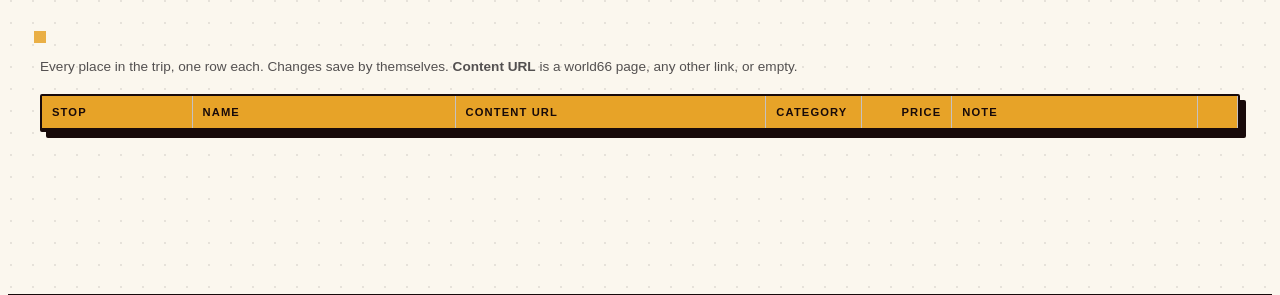
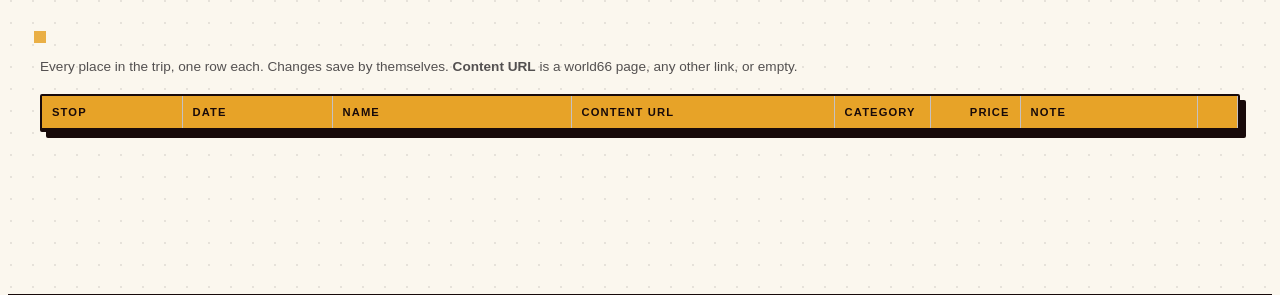
Before and after one commit to richardosinga/tabbi, a Django app: template templates/plans/plan_sheet.html in a window 1280 px wide. Shown: the part 142-437 px from the top of the page. Run offline with Django 5.2, Linux system fonts and the light colour scheme; the template is opened without the code that fills it, so the values that code supplies are empty; some web fonts are replaced.

Commit message:
Sheet: a Date column
Stop lines show their dates in the Date column (written to the heading); places
can have a date of their own too, stored as date=… on the rich bullet (quoted
when it has spaces).

Co-Authored-By: Claude Opus 5.5 <noreply@anthropic.com>

```diff
--- a/static/plans/css/scrapbook.css
+++ b/static/plans/css/scrapbook.css
@@ -799,3 +799,6 @@ button.plan-poi-title, button.sb-coaster-title {
 .tabbi-page .sb-sheet textarea { font-family: 'Caveat', cursive; }
 .sb-sheet textarea:focus { box-shadow: inset 0 0 0 2px #e7a328; }
 .sb-sheet input[data-s="dates"]:focus { background: #FFF7E0; box-shadow: inset 0 0 0 2px #e7a328; }
+.sb-sheet col.c-date { width: 150px; } .sb-sheet col.c-stop { width: 140px; } .sb-sheet col.c-name { width: 20%; } .sb-sheet col.c-url { width: 22%; }
+.sb-sheet { min-width: 1120px; }
+.tabbi-page .sb-sheet input[data-f="date"] { font-size: 0.72rem; font-weight: 800; letter-spacing: 0.06em; text-transform: uppercase; color: #C2410C; }
--- a/templates/plans/plan_sheet.html
+++ b/templates/plans/plan_sheet.html
@@ -19,11 +19,11 @@
   <div class="sb-sheet-wrap">
     <table class="sb-sheet" id="sheet">
       <colgroup>
-        <col class="c-stop"><col class="c-name"><col class="c-url"><col class="c-cat"><col class="c-price"><col class="c-note"><col class="c-del">
+        <col class="c-stop"><col class="c-date"><col class="c-name"><col class="c-url"><col class="c-cat"><col class="c-price"><col class="c-note"><col class="c-del">
       </colgroup>
       <thead>
         <tr>
-          <th scope="col">Stop</th><th scope="col">Name</th><th scope="col">Content URL</th>
+          <th scope="col">Stop</th><th scope="col">Date</th><th scope="col">Name</th><th scope="col">Content URL</th>
           <th scope="col">Category</th><th scope="col" class="num">Price</th><th scope="col">Note</th><th scope="col"><span class="sb-visually-hidden">Remove</span></th>
         </tr>
       </thead>
@@ -40,7 +40,7 @@
   var status = document.getElementById('sheet-status');
   var totalEl = document.getElementById('sheet-total');
   var CATS = [['do', 'Do'], ['eat', 'Eat'], ['drink', 'Drink']];
-  var FIELDS = ['stop', 'name', 'url', 'category', 'price', 'note'];
+  var FIELDS = ['stop', 'date', 'name', 'url', 'category', 'price', 'note'];
   var stopsBySlug = {};
   data.stops.forEach(function(s) { stopsBySlug[s.slug] = s; });
 
@@ -64,23 +64,25 @@
     th.appendChild(el('a', {href: s.url, text: s.city}));
     if (s.daytrip) th.appendChild(el('span', {'class': 'sb-sheet-dt', text: 'day trip'}));
     head.appendChild(th);
-    var dates = el('input', {type: 'text', 'data-s': 'dates', 'aria-label': 'Dates of ' + s.city, placeholder: 'dates, e.g. 19–22 July 2027'});
+    var dates = el('input', {type: 'text', 'data-s': 'dates', 'aria-label': 'Dates of ' + s.city, placeholder: 'dates'});
     dates.value = s.dates || '';
-    head.appendChild(el('td', {colspan: '3', 'class': 'sb-sheet-dates-cell'}, [dates]));
+    head.appendChild(el('td', {'class': 'sb-sheet-dates-cell'}, [dates]));
+    head.appendChild(el('td', {colspan: '3'}));
     head.appendChild(el('td', {'class': 'num sb-sheet-sub'}));
     var notes = el('textarea', {'data-s': 'notes', rows: '1', 'aria-label': 'Notes for ' + s.city, placeholder: 'notes for ' + s.city + '…'});
     notes.value = (s.notes || []).join('\n');
-    head.appendChild(el('td', {colspan: '2', 'class': 'sb-sheet-notes-cell'}, [notes]));
+    head.appendChild(el('td', {'class': 'sb-sheet-notes-cell'}, [notes]));
+    head.appendChild(el('td', {}));
     function grow() { notes.style.height = 'auto'; notes.style.height = notes.scrollHeight + 'px'; }
     notes.addEventListener('input', grow);
     requestAnimationFrame(grow);
     head.addEventListener('input', function() { head.dataset.dirty = '1'; changed(); });
     tb.appendChild(head);
     var add = el('tr', {'class': 'sb-sheet-add'});
-    var addTd = el('td', {colspan: '7'});
+    var addTd = el('td', {colspan: '8'});
     var addBtn = el('button', {type: 'button', text: '+ add a row to ' + s.city});
     addBtn.addEventListener('click', function() {
-      var tr = makeRow({stop: s.slug, name: '', url: '', category: 'do', price: null, note: '', orig: ''});
+      var tr = makeRow({stop: s.slug, date: '', name: '', url: '', category: 'do', price: null, note: '', orig: ''});
       tr.dataset.dirty = '1';
       tb.insertBefore(tr, add);
       tr.querySelector('[data-f="name"]').focus();
@@ -117,6 +119,7 @@
     }
     syncOpen();
     urlInput.addEventListener('input', syncOpen);
+    var date = el('input', {type: 'text', 'data-f': 'date', 'aria-label': 'Date', placeholder: ''}); date.value = r.date || '';
     var name = el('input', {type: 'text', 'data-f': 'name', 'aria-label': 'Name'}); name.value = r.name || '';
     var price = el('input', {type: 'text', inputmode: 'decimal', 'data-f': 'price', 'aria-label': 'Price', 'class': 'num'});
     price.value = r.price == null ? '' : r.price;
@@ -124,7 +127,7 @@
     var del = el('button', {type: 'button', 'class': 'sb-sheet-del', 'aria-label': 'Remove row', title: 'Remove row', text: '×'});
     del.addEventListener('click', function() { tr.remove(); changed(); });
     var urlTd = el('td', {'class': 'sb-sheet-url'}, [urlInput, open]);
-    [el('td', {}, [stopSel]), el('td', {}, [name]), urlTd, el('td', {}, [catSel]),
+    [el('td', {}, [stopSel]), el('td', {}, [date]), el('td', {}, [name]), urlTd, el('td', {}, [catSel]),
      el('td', {}, [price]), el('td', {}, [note]), el('td', {}, [del])].forEach(function(td) { tr.appendChild(td); });
     tr.addEventListener('input', function() { tr.dataset.dirty = '1'; changed(); });
     stopSel.addEventListener('change', function() {
```
Also changed, not shown: plans/views.py (+9 -3 lines).
